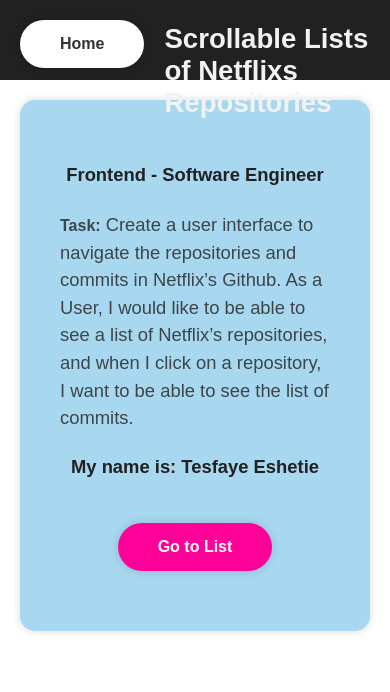
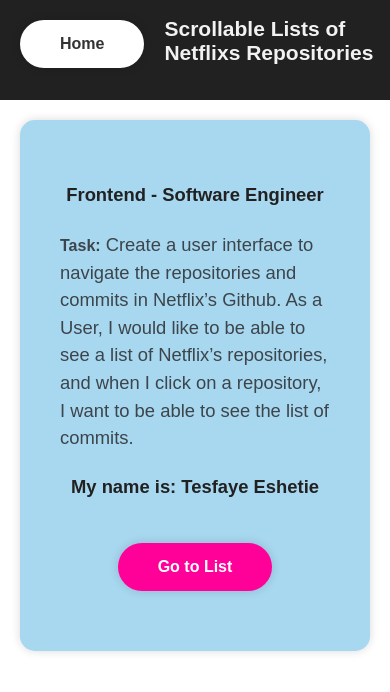
Before and after one commit to Tesfaye-Eshetie/scrollable-list-of-netflix-repositories, a React (Create React App) app: page / in a window 390 px wide. Shown: the top 692 px of the page. Built offline with nearby package versions, Linux system fonts and the light colour scheme.

Commit message:
Changing mobile size appearance

```diff
--- a/src/App.js
+++ b/src/App.js
@@ -10,7 +10,8 @@
     headerBack: '#212121',
     body: '#ffffff',
     background: '#a8d7f0',
-  }
+  },
+  mobile: '768px',
 }
 function App() {
 
--- a/src/components/styles/Container.styled.js
+++ b/src/components/styles/Container.styled.js
@@ -3,5 +3,7 @@
 export const Container = styled.div`
     max-height: 80vh;
     overflow: auto;
-    margin-right: 120px;
+    margin-right: 80px;
+    @media (max-width: ${({ theme }) => theme.mobile}) {
+        margin-right: 10px;
 `
--- a/src/components/styles/Header.styled.js
+++ b/src/components/styles/Header.styled.js
@@ -7,5 +7,10 @@
     color: ${({ theme }) => theme.colors.headerColor};
     display: flex;
     justify-content: space-evenly;
-
+    font-size: 18px;
+    font-weight: 800;
+    @media (max-width: ${({ theme }) => theme.mobile}) {
+        font-size: 14px;
+        height: 100px;
+      }
 `
```
